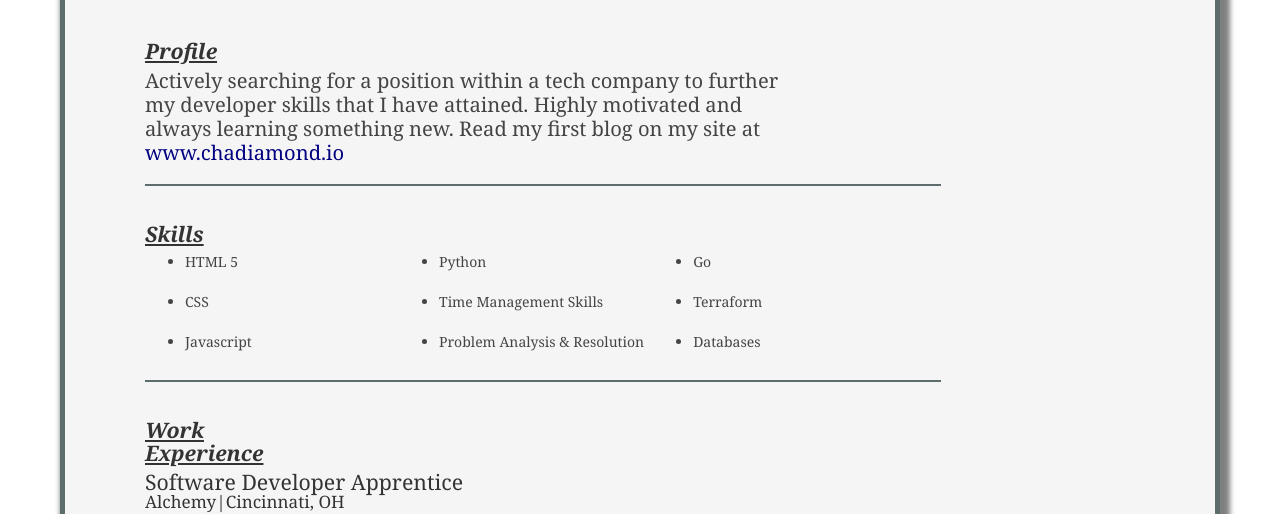
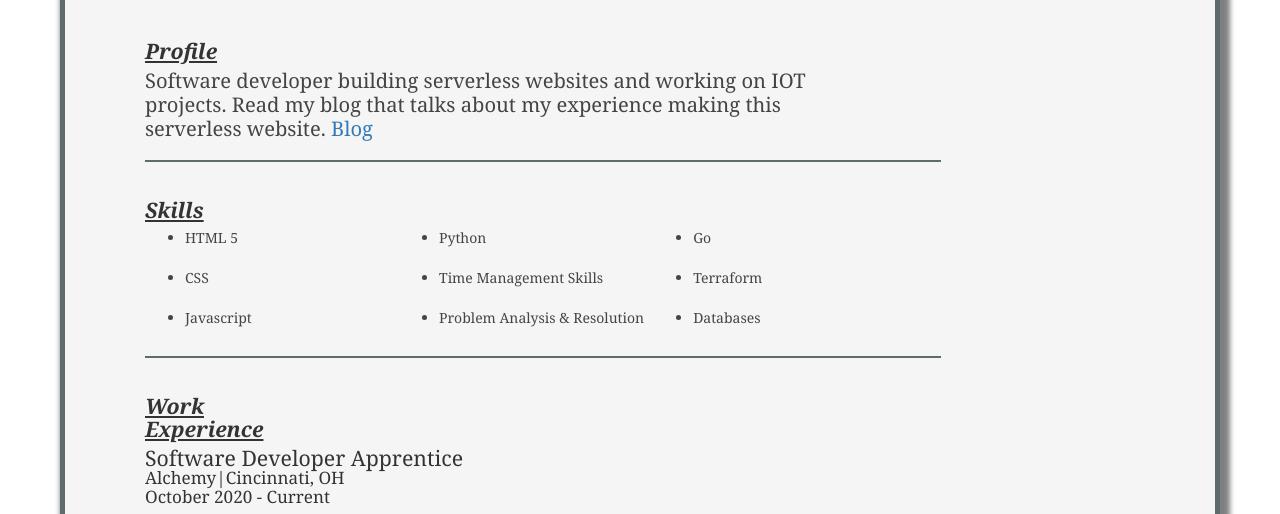
Before and after one commit to chaddymac/backend-resume-go, a plain HTML site: page index.html in a window 1280 px wide. Shown: the part 268-782 px from the top of the page. Drawn offline with nearby package versions, Linux system fonts and the light colour scheme; no server answers.

Commit message:
changed resume profile

```diff
--- a/index.html
+++ b/index.html
@@ -61,8 +61,8 @@
               </div>
               <div class="yui-u">
                 <p class="enlarge">
-                  Actively searching for a position within a tech company to further my developer skills that I have
-                  attained. Highly motivated and always learning something new. Read my first blog on my site at <a href = "www.chadiamond.io" class = "links">www.chadiamond.io</a>
+                  Software developer building serverless websites and working on IOT projects. Read my blog that talks
+                  about my experience making this serverless website. <a href="./blog.html">Blog</a>
                 </p>
                 <hr />
               </div>
```
